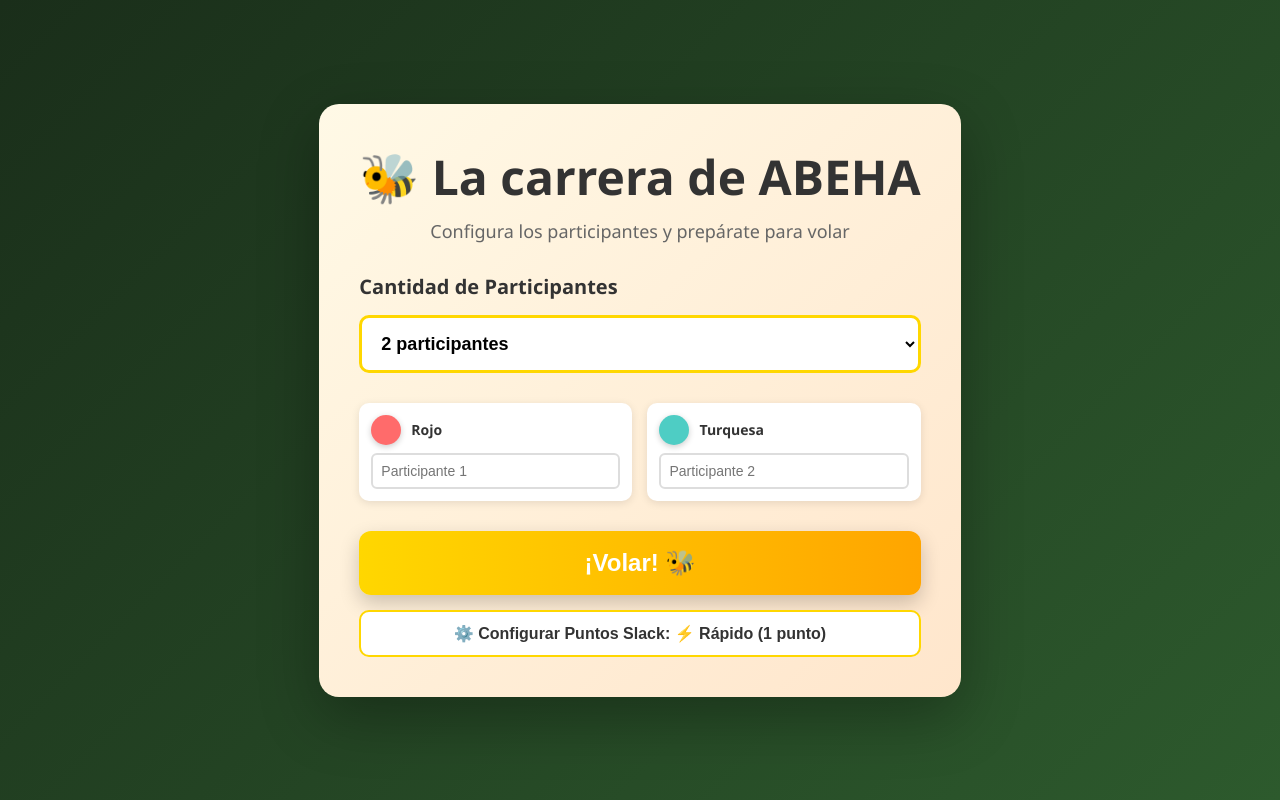
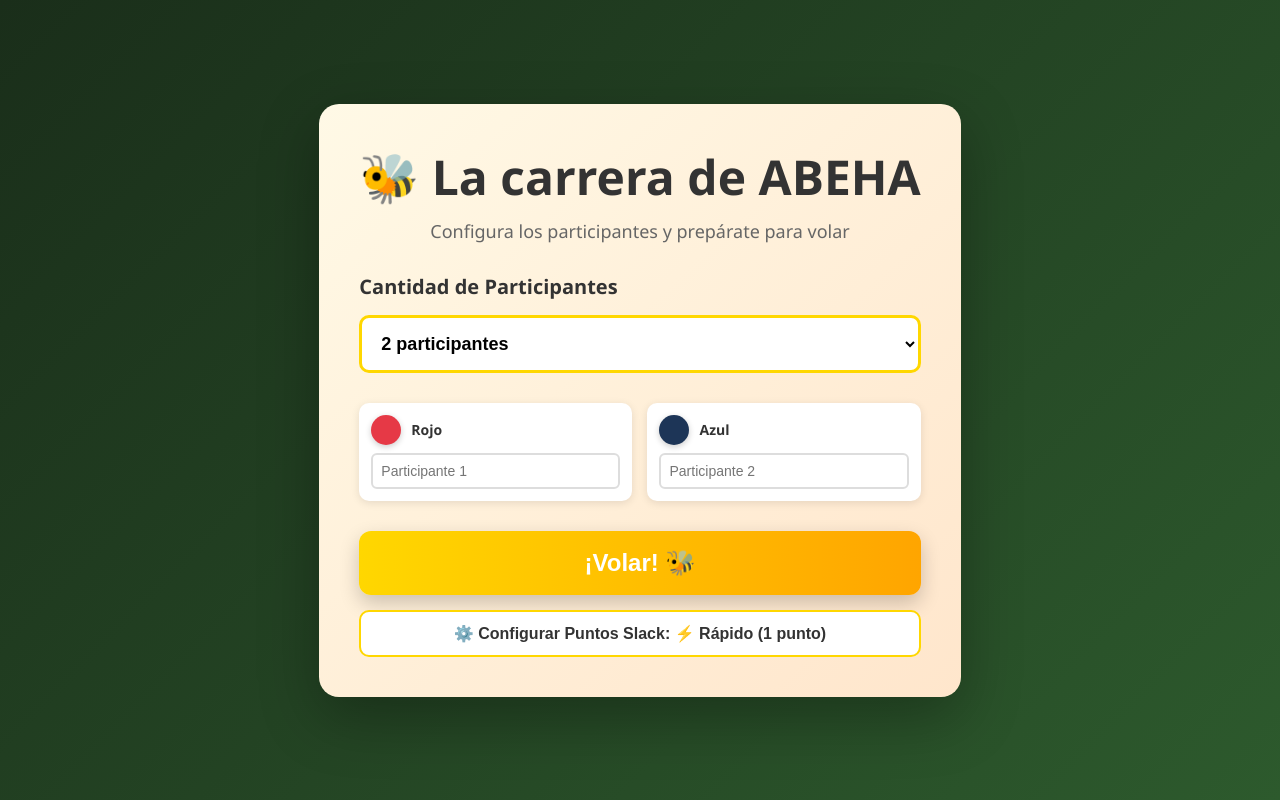
Before and after one commit to castellano17/carrera-abeha, a React (Vite) app: page / in a window 1280 px wide. Built offline with nearby package versions, Linux system fonts and the light colour scheme.

Commit message:
fixed colors

```diff
--- a/src/components/ParticipantSetup.jsx
+++ b/src/components/ParticipantSetup.jsx
@@ -2,26 +2,26 @@ import { useState } from "react";
 import { motion } from "framer-motion";
 
 const COLORS = [
-  { name: "Rojo", hex: "#FF6B6B" },
-  { name: "Turquesa", hex: "#4ECDC4" },
-  { name: "Celeste", hex: "#45B7D1" },
-  { name: "Salmon", hex: "#FFA07A" },
-  { name: "Menta", hex: "#98D8C8" },
-  { name: "Amarillo", hex: "#F7DC6F" },
-  { name: "Purpura", hex: "#BB8FCE" },
-  { name: "Azul Cielo", hex: "#85C1E2" },
-  { name: "Naranja", hex: "#F8B88B" },
-  { name: "Verde", hex: "#52C9A8" },
-  { name: "Rosa", hex: "#FF8C94" },
-  { name: "Verde Claro", hex: "#A8E6CF" },
-  { name: "Durazno", hex: "#FFD3B6" },
-  { name: "Coral", hex: "#FFAAA5" },
-  { name: "Rosa Fuerte", hex: "#FF8B94" },
-  { name: "Azul Claro", hex: "#A8D8EA" },
-  { name: "Lila", hex: "#AA96DA" },
-  { name: "Rosa Pastel", hex: "#FCBAD3" },
-  { name: "Crema", hex: "#FFFFD2" },
-  { name: "Verde Lima", hex: "#A1DE93" },
+  { name: "Rojo", hex: "#E63946" },
+  { name: "Azul", hex: "#1D3557" },
+  { name: "Amarillo", hex: "#F1C40F" },
+  { name: "Verde", hex: "#2ECC71" },
+  { name: "Naranja", hex: "#E67E22" },
+  { name: "Morado", hex: "#9B59B6" },
+  { name: "Rosa", hex: "#FF69B4" },
+  { name: "Turquesa", hex: "#1ABC9C" },
+  { name: "Café", hex: "#8B4513" },
+  { name: "Gris", hex: "#7F8C8D" },
+  { name: "Lima", hex: "#A4DE02" },
+  { name: "Fucsia", hex: "#E91E63" },
+  { name: "Índigo", hex: "#3F51B5" },
+  { name: "Coral", hex: "#FF6B6B" },
+  { name: "Menta", hex: "#00D9C0" },
+  { name: "Lavanda", hex: "#B39DDB" },
+  { name: "Dorado", hex: "#FFD700" },
+  { name: "Salmón", hex: "#FA8072" },
+  { name: "Oliva", hex: "#808000" },
+  { name: "Cian", hex: "#00BCD4" },
 ];
 
 export const ParticipantSetup = ({ onStart }) => {
--- a/src/components/RaceTrack.jsx
+++ b/src/components/RaceTrack.jsx
@@ -164,6 +164,7 @@ export const RaceTrack = ({ participants, pointsDistribution, onReset }) => {
     const interval = setInterval(() => {
       setPositions((prevPositions) => {
         const newPositions = [...prevPositions];
+        const justFinished = [];
 
         for (let i = 0; i < participants.length; i++) {
           if (finishedRef.current.includes(i)) continue;
@@ -175,15 +176,22 @@ export const RaceTrack = ({ participants, pointsDistribution, onReset }) => {
           newPositions[i] += speedsRef.current[i];
 
           if (newPositions[i] >= FINISH_LINE) {
+            const actualPosition = newPositions[i];
             newPositions[i] = FINISH_LINE;
+            justFinished.push({ index: i, actualPosition: actualPosition });
+          }
+        }
 
+        justFinished.sort((a, b) => b.actualPosition - a.actualPosition);
+
+        justFinished.forEach(({ index }) => {
           const finishTime = (Date.now() - raceStartTimeRef.current) / 1000;
           const avgSpeed = (FINISH_LINE / finishTime).toFixed(1);
 
-            finishedRef.current.push(i);
+          finishedRef.current.push(index);
 
           raceStatsRef.current.push({
-              participantIndex: i,
+            participantIndex: index,
             finishTime: finishTime.toFixed(2),
             avgSpeed: avgSpeed,
             position: finishedRef.current.length,
@@ -226,6 +234,7 @@ export const RaceTrack = ({ participants, pointsDistribution, onReset }) => {
             };
             playVictorySound();
           }
+        });
 
         if (finishedRef.current.length === participants.length) {
           setResults({
@@ -235,8 +244,6 @@ export const RaceTrack = ({ participants, pointsDistribution, onReset }) => {
           });
           setRaceComplete(true);
           setIsRacing(false);
-            }
-          }
         }
 
         setRecordedRace((prev) => [...prev, [...newPositions]]);
```
Lines whose indentation alone changed are shown as unchanged.
